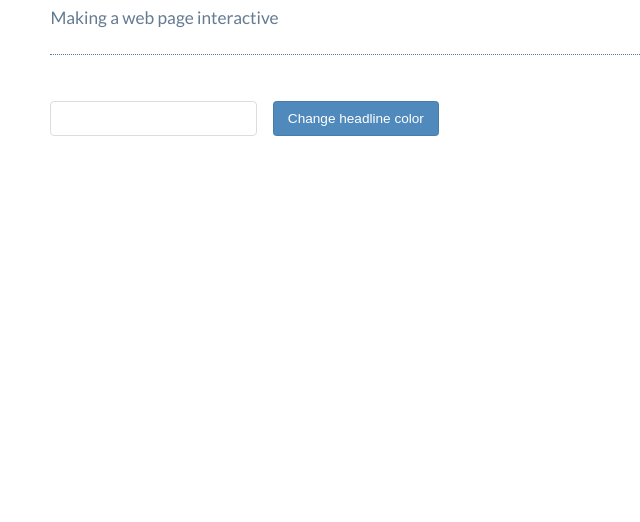
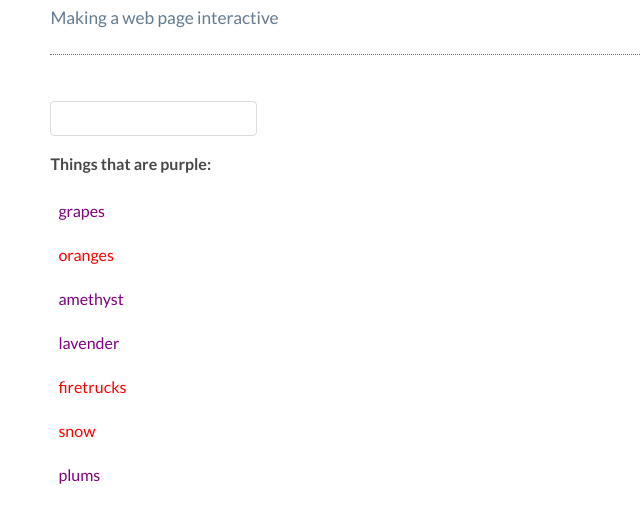
Before and after one commit to CaBurris/thinkingGlobally, a plain HTML site: page index.html in a window 1280 px wide. Shown: the part 88-610 px from the top of the page, without its empty margins (0-640 px from the left). Drawn offline with Linux system fonts and the light colour scheme.

Commit message:
added error-not-purple class

```diff
--- a/index.html
+++ b/index.html
@@ -14,7 +14,16 @@ DOM (Document Object Model)
         <h1 id="myHeading">JavaScript and the DOM</h1>
         <p>Making a web page interactive</p>
         <input type="text" id="myTextInput">
-        <button id="myButton">Change headline color</button>
+        <p>Things that are purple:</p>
+        <ul>
+            <li>grapes</li>
+            <li class="error-not-purple">oranges</li>
+            <li>amethyst</li>
+            <li>lavender</li>
+            <li class="error-not-purple">firetrucks</li>
+            <li class="error-not-purple">snow</li>
+            <li>plums</li>
+        </ul>
         <script src="js/app.js"></script>
     </body>
 </html>
--- a/js/app.js
+++ b/js/app.js
@@ -1,8 +1,23 @@
 
-const myHeading = document.getElementById("myHeading");
+/* NOTES---
+const myHeading = document.getElementsByTagName("h1")[0];
 const myButton = document.getElementById("myButton");
 const myTextInput = document.getElementById("myTextInput");
 
 myButton.addEventListener('click', () => {
     myHeading.style.color = myTextInput.value;
 });
+
+*/
+
+const myList = document.getElementsByTagName('li');
+
+for (let i = 0; i < myList.length; i += 1) {
+    myList[i].style.color = 'purple';
+}
+
+const errorNotPurple = document.getElementsByClassName('error-not-purple');
+
+for (let i = 0; i < errorNotPurple.length; i += 1) {
+    errorNotPurple[i].style.color = 'red';
+}
```
